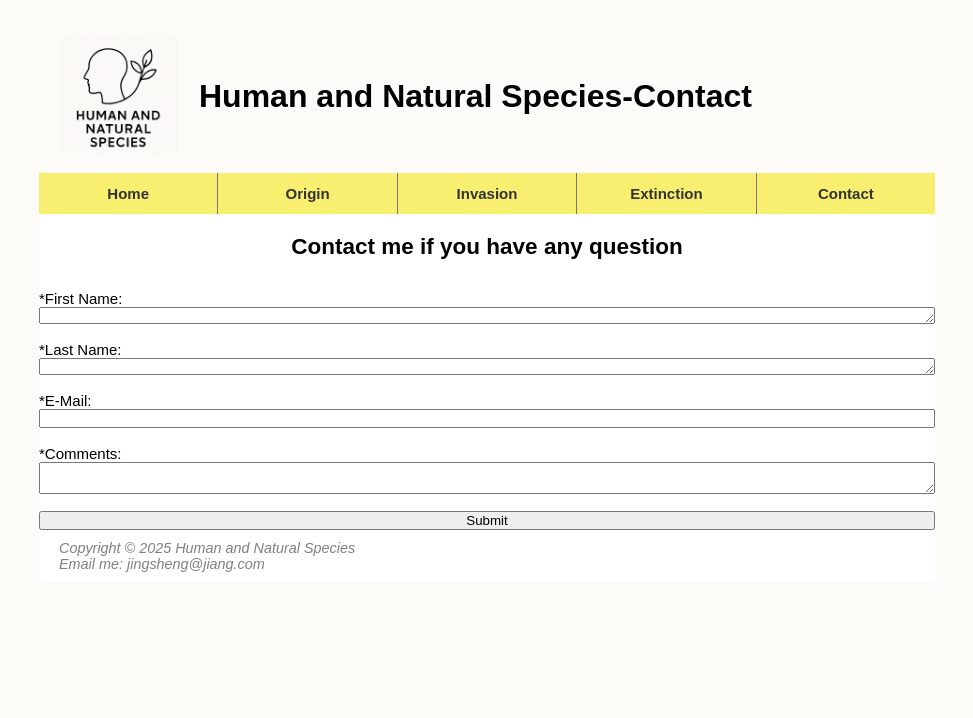
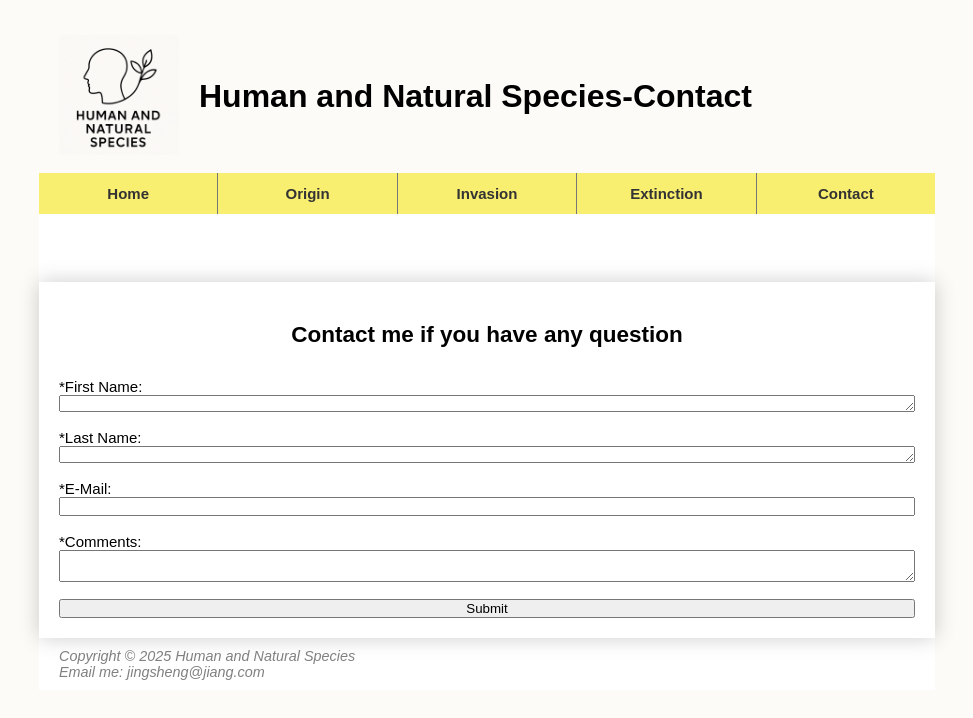
Before and after one commit to MoyanYingyi/Human-and-Natural-Species, a plain HTML site: page contact.html in a window 1280 px wide. Shown: the whole page, without its empty margins (153-1126 px from the left). Drawn offline with Linux system fonts and the light colour scheme.

Commit message:
make it more beautiful

```diff
--- a/species.css
+++ b/species.css
@@ -15,7 +15,13 @@ body {
     background-color: #ffffff;
 
 }
-
+br{
+    background-color: #FCFBF8;
+}
+main{
+    box-shadow: 0 0 20px rgba(0,0,0,0.2);
+    padding: 20px;
+}
 
 .site-header {
     display: flex;
```
Also changed, not shown: contact.html (+5 -2 lines), extinction.html (+4 -1 lines), index.html (+4 -1 lines), invasion.html (+4 -1 lines), origin.html (+4 -1 lines).
